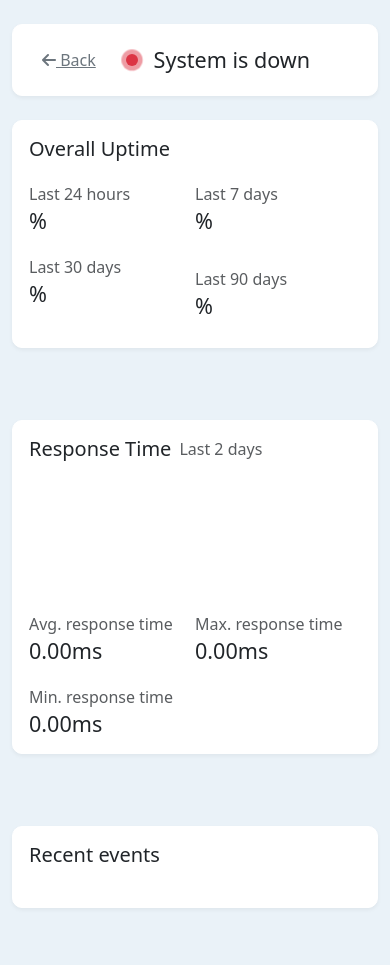
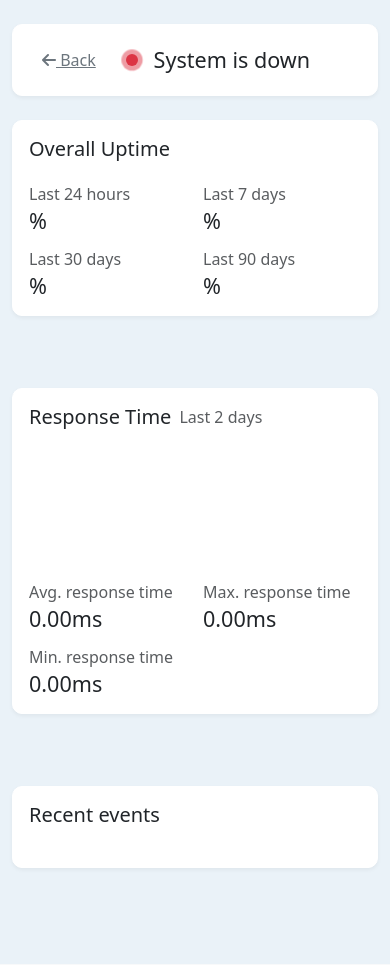
Before and after one commit to connecta-soft/crm-system-status, a Flask app: template templates/monitor_detail.html in a window 390 px wide. Shown: the part 62-1027 px from the top of the page. Run offline with Flask 3, Linux system fonts and the light colour scheme; the template is opened without the code that fills it, so the values that code supplies are empty.

Commit message:
Agent query: Is the detailed view now showing a 2-column grid layout on mobile while keeping the desktop layout unchanged?
Improve monitor detail page responsiveness and add 90-day uptime display.

Screenshot: https://storage.googleapis.com/screenshot-production-us-central1/2dded96f-fb4e-4c71-b383-ee3c9c8cf284/470bd38b-594a-4aa4-9b4c-17ab81a506eb.jpg

```diff
--- a/templates/monitor_detail.html
+++ b/templates/monitor_detail.html
@@ -29,25 +29,57 @@
                         <div class="card-body">
                             <h2 class="h5 mb-4">Overall Uptime</h2>
                             <div class="d-flex flex-wrap justify-content-between align-items-center">
-                                <div class="uptime-stat d-flex flex-column mb-4 mb-md-0" style="flex: 1 1 40%">
+                                <!-- Desktop/Tablet Layout (≥768px) -->
+                                <div class="d-none d-md-flex justify-content-between align-items-center w-100">
+                                    <div class="uptime-stat">
                                         <h3 class="h6 text-muted mb-1">Last 24 hours</h3>
                                         <p class="h4 mb-0">{{ monitor.custom_uptime_ranges['1'] }}%</p>
                                     </div>
-                                <div class="vr mx-4 d-none d-md-block" style="height: 40px;"></div>
-                                <div class="uptime-stat d-flex flex-column mb-4 mb-md-0" style="flex: 1 1 40%">
+                                    <div class="vr mx-4" style="height: 40px;"></div>
+                                    <div class="uptime-stat">
                                         <h3 class="h6 text-muted mb-1">Last 7 days</h3>
                                         <p class="h4 mb-0">{{ monitor.custom_uptime_ranges['7'] }}%</p>
                                     </div>
-                                <div class="w-100 d-md-none"></div>
-                                <div class="vr mx-4 d-none d-md-block" style="height: 40px;"></div>
-                                <div class="uptime-stat d-flex flex-column mb-4 mb-md-0" style="flex: 1 1 40%">
+                                    <div class="vr mx-4" style="height: 40px;"></div>
+                                    <div class="uptime-stat">
                                         <h3 class="h6 text-muted mb-1">Last 30 days</h3>
                                         <p class="h4 mb-0">{{ monitor.custom_uptime_ranges['30'] }}%</p>
                                     </div>
-                                <div class="vr mx-4 d-none d-md-block" style="height: 40px;"></div>
-                                <div class="uptime-stat d-flex flex-column" style="flex: 1 1 40%">
+                                    <div class="vr mx-4" style="height: 40px;"></div>
+                                    <div class="uptime-stat">
                                         <h3 class="h6 text-muted mb-1">Last 90 days</h3>
                                         <p class="h4 mb-0">{{ monitor.custom_uptime_ranges['90'] }}%</p>
+                                    </div>
+                                </div>
+
+                                <!-- Mobile Layout (<768px) -->
+                                <div class="d-md-none w-100">
+                                    <div class="row g-3">
+                                        <div class="col-6">
+                                            <div class="uptime-stat">
+                                                <h3 class="h6 text-muted mb-1">Last 24 hours</h3>
+                                                <p class="h4 mb-0">{{ monitor.custom_uptime_ranges['1'] }}%</p>
+                                            </div>
+                                        </div>
+                                        <div class="col-6">
+                                            <div class="uptime-stat">
+                                                <h3 class="h6 text-muted mb-1">Last 7 days</h3>
+                                                <p class="h4 mb-0">{{ monitor.custom_uptime_ranges['7'] }}%</p>
+                                            </div>
+                                        </div>
+                                        <div class="col-6">
+                                            <div class="uptime-stat">
+                                                <h3 class="h6 text-muted mb-1">Last 30 days</h3>
+                                                <p class="h4 mb-0">{{ monitor.custom_uptime_ranges['30'] }}%</p>
+                                            </div>
+                                        </div>
+                                        <div class="col-6">
+                                            <div class="uptime-stat">
+                                                <h3 class="h6 text-muted mb-1">Last 90 days</h3>
+                                                <p class="h4 mb-0">{{ monitor.custom_uptime_ranges['90'] }}%</p>
+                                            </div>
+                                        </div>
+                                    </div>
                                 </div>
                             </div>
                         </div>
@@ -65,21 +97,46 @@
                             <div class="response-time-chart">
                                 <canvas id="responseTimeChart" height="100"></canvas>
                             </div>
-                            <div class="d-flex flex-wrap justify-content-between align-items-center mt-4">
-                                <div class="response-stat d-flex flex-column mb-4 mb-md-0" style="flex: 1 1 40%">
+
+                            <!-- Desktop/Tablet Layout (≥768px) -->
+                            <div class="d-none d-md-flex justify-content-between align-items-center mt-4">
+                                <div class="response-stat">
                                     <h3 class="h6 text-muted mb-1">Avg. response time</h3>
                                     <p class="h4 mb-0">{{ "%.2f"|format(monitor.response_times.avg) }}ms</p>
                                 </div>
-                                <div class="vr mx-4 d-none d-md-block" style="height: 40px;"></div>
-                                <div class="response-stat d-flex flex-column mb-4 mb-md-0" style="flex: 1 1 40%">
+                                <div class="vr mx-4" style="height: 40px;"></div>
+                                <div class="response-stat">
                                     <h3 class="h6 text-muted mb-1">Max. response time</h3>
                                     <p class="h4 mb-0">{{ "%.2f"|format(monitor.response_times.max) }}ms</p>
                                 </div>
-                                <div class="w-100 d-md-none"></div>
-                                <div class="vr mx-4 d-none d-md-block" style="height: 40px;"></div>
-                                <div class="response-stat d-flex flex-column" style="flex: 1 1 40%">
+                                <div class="vr mx-4" style="height: 40px;"></div>
+                                <div class="response-stat">
                                     <h3 class="h6 text-muted mb-1">Min. response time</h3>
                                     <p class="h4 mb-0">{{ "%.2f"|format(monitor.response_times.min) }}ms</p>
+                                </div>
+                            </div>
+
+                            <!-- Mobile Layout (<768px) -->
+                            <div class="d-md-none mt-4">
+                                <div class="row g-3">
+                                    <div class="col-6">
+                                        <div class="response-stat">
+                                            <h3 class="h6 text-muted mb-1">Avg. response time</h3>
+                                            <p class="h4 mb-0">{{ "%.2f"|format(monitor.response_times.avg) }}ms</p>
+                                        </div>
+                                    </div>
+                                    <div class="col-6">
+                                        <div class="response-stat">
+                                            <h3 class="h6 text-muted mb-1">Max. response time</h3>
+                                            <p class="h4 mb-0">{{ "%.2f"|format(monitor.response_times.max) }}ms</p>
+                                        </div>
+                                    </div>
+                                    <div class="col-6">
+                                        <div class="response-stat">
+                                            <h3 class="h6 text-muted mb-1">Min. response time</h3>
+                                            <p class="h4 mb-0">{{ "%.2f"|format(monitor.response_times.min) }}ms</p>
+                                        </div>
+                                    </div>
                                 </div>
                             </div>
                         </div>
```
Lines whose indentation alone changed are shown as unchanged.
